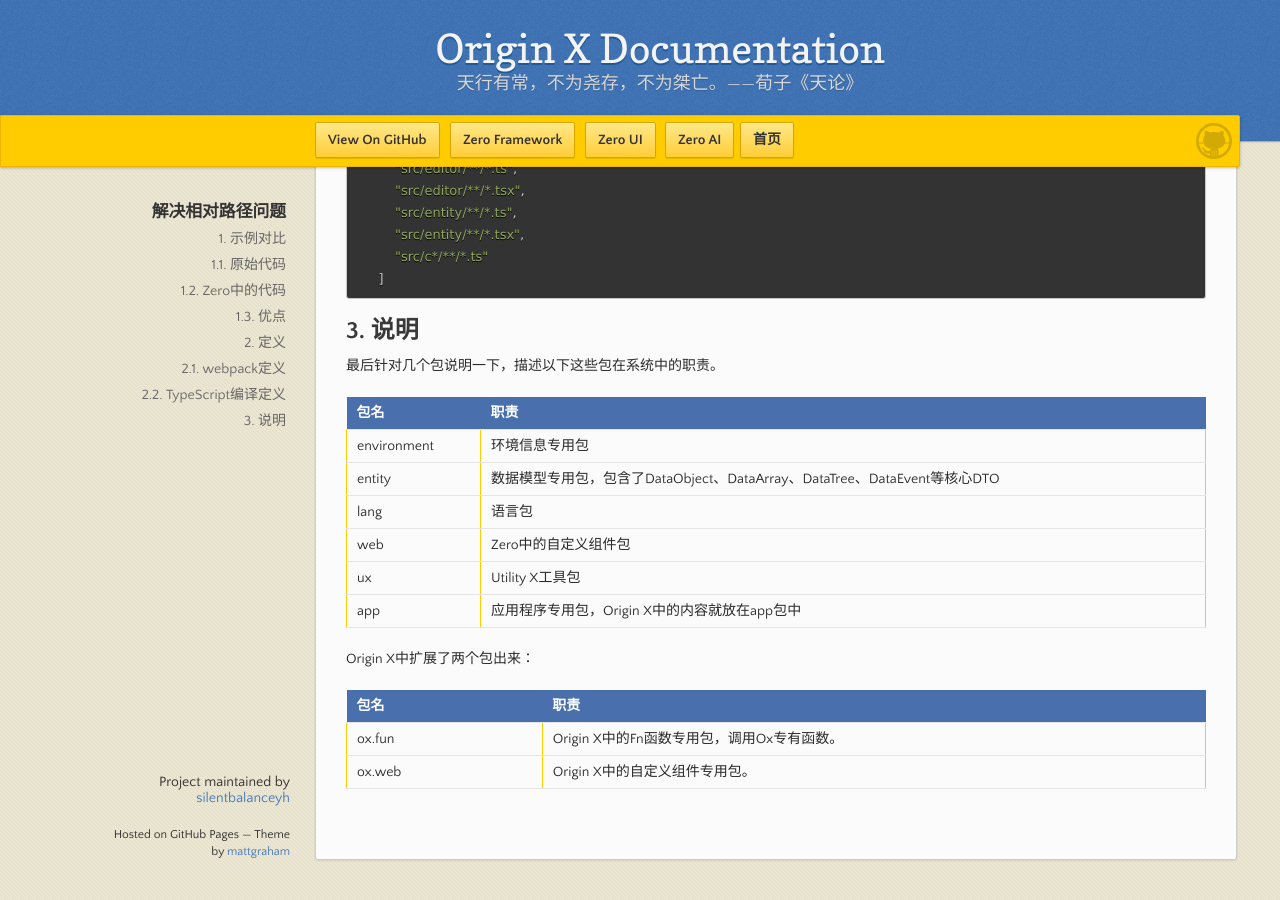
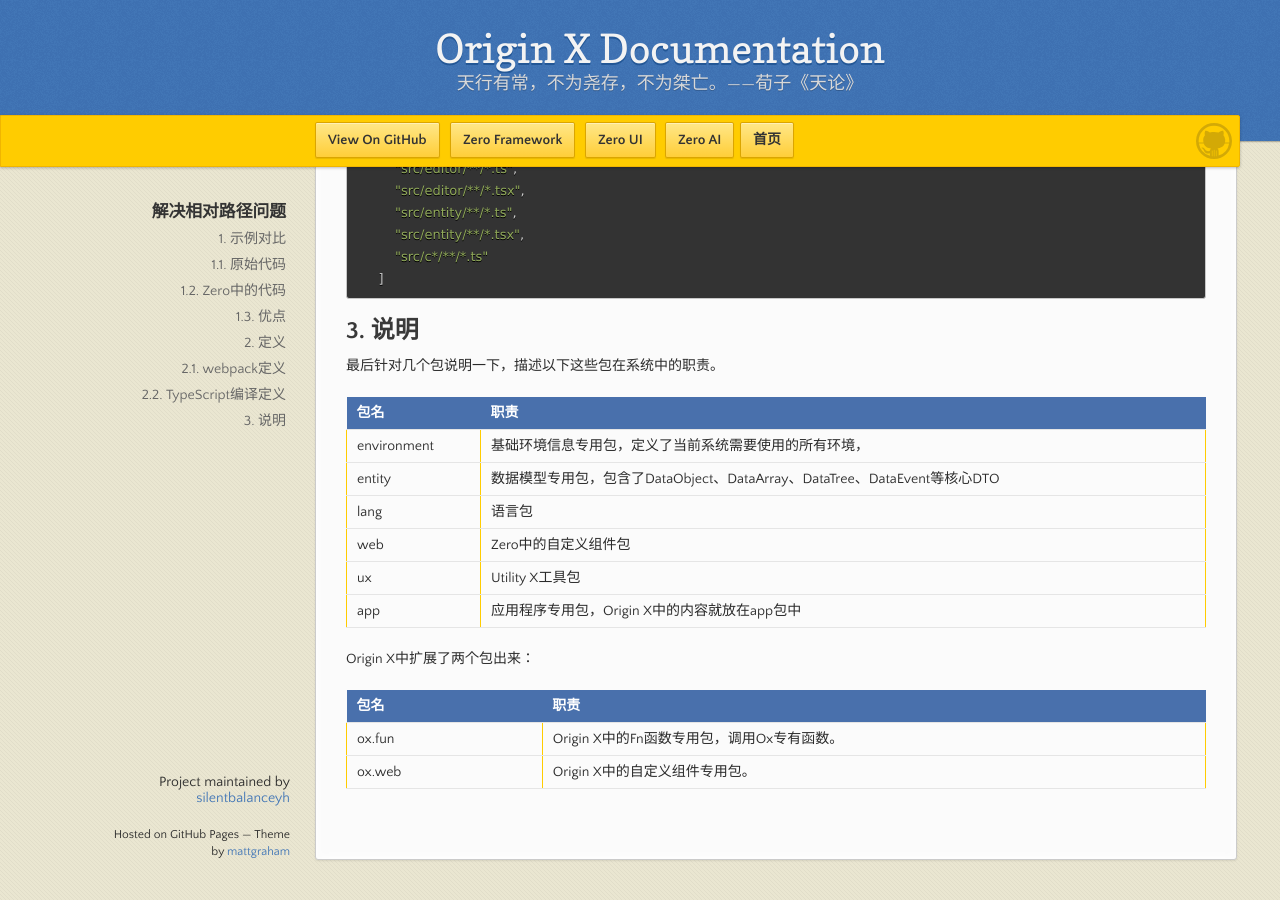
Before and after one commit to silentbalanceyh/mi-kb, a Jekyll site: the page built from zero-ui/1-zero-ui-guide/zui-006-jie-jue-xiang-dui-lu-jing-wen-ti.md, in a window 1280 px wide and 900 px high, scrolled down 3024 px. Built offline with Jekyll 4.4.1, drawn with Linux system fonts in a browser that asks for light colours; our own code applies the rules of GitHub Pages for plain Markdown files.

Commit message:
Updates zero-ui/1-zero-ui-guide/zui-006-jie-jue-xiang-dui-lu-jing-wen-ti.md
Auto commit by GitBook Editor

```diff
--- a/zero-ui/1-zero-ui-guide/zui-006-jie-jue-xiang-dui-lu-jing-wen-ti.md
+++ b/zero-ui/1-zero-ui-guide/zui-006-jie-jue-xiang-dui-lu-jing-wen-ti.md
@@ -155,7 +155,7 @@ tsconfig.json
 
 | 包名 | 职责 |
 | :--- | :--- |
-| environment | 环境信息专用包 |
+| environment | 基础环境信息专用包，定义了当前系统需要使用的所有环境， |
 | entity | 数据模型专用包，包含了DataObject、DataArray、DataTree、DataEvent等核心DTO |
 | lang | 语言包 |
 | web | Zero中的自定义组件包 |
```
